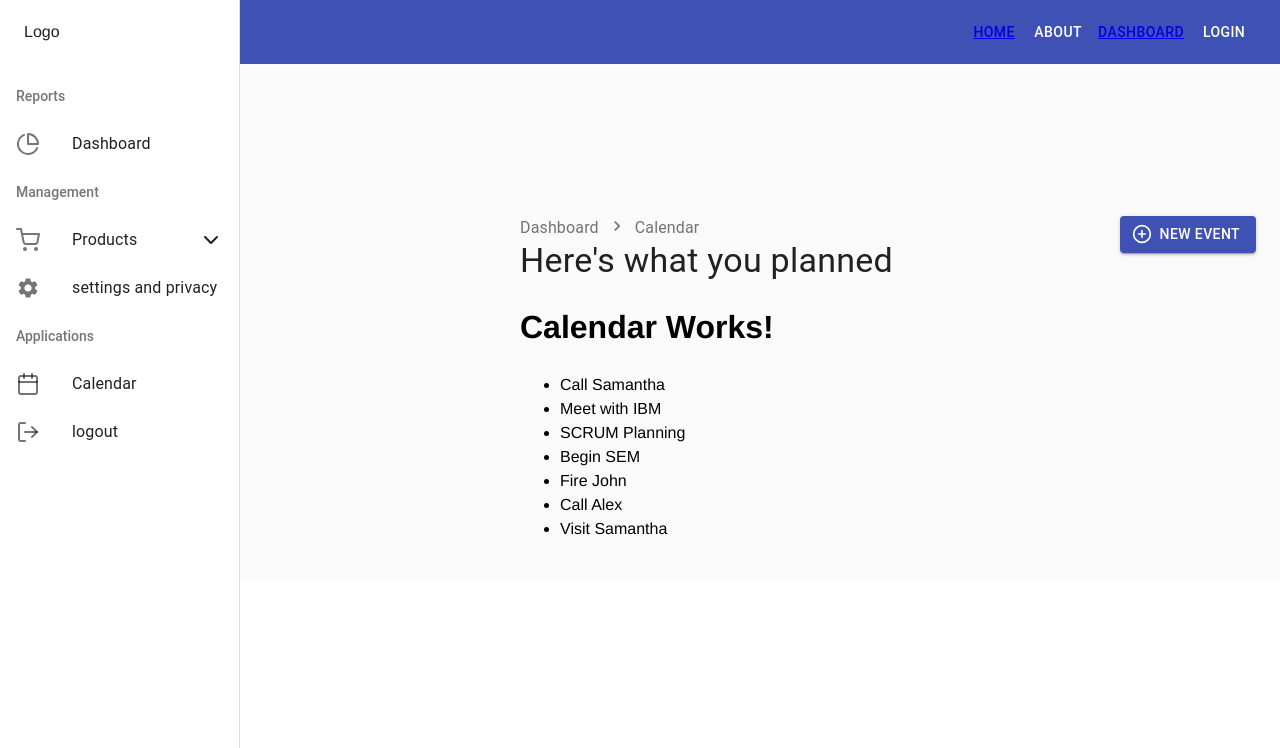
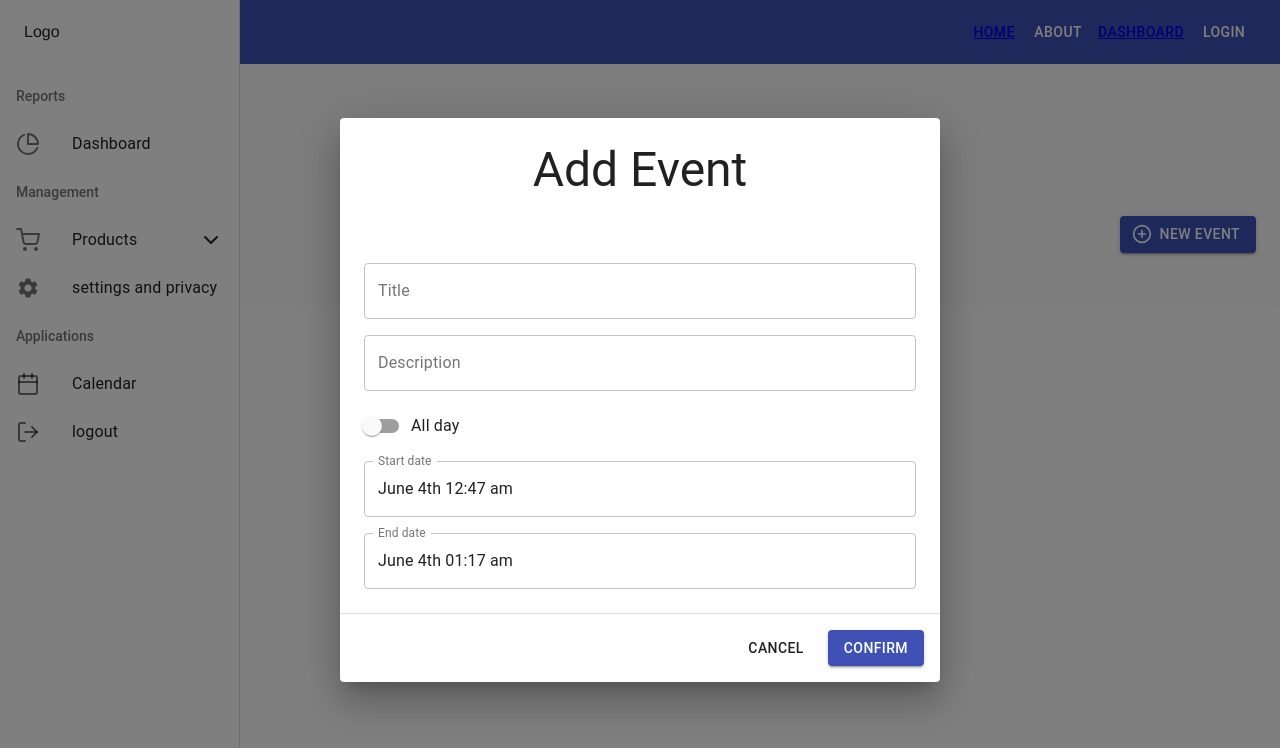
Before and after one commit to taiwo2/Enterprice-app, a React (Create React App) app: page /dashboard/calendar in a window 1280 px wide. Both pictures are taken after a click on the button "NEW EVENT". Shown: the top 748 px of the page. Built offline with nearby package versions, Linux system fonts and the light colour scheme; data requests are answered from the project's data file.

Commit message:
Add calendar Dialog

```diff
--- a/src/app/views/dashboard/CalendarView/AddEditEventForm.tsx
+++ b/src/app/views/dashboard/CalendarView/AddEditEventForm.tsx
@@ -217,7 +217,7 @@ emits a date, not an event. */}
             {/* // //FormHelperText - to show an error message */}
             {Boolean(touched.end && errors.end) && (
               <Box mt={2}>
-                <FormHelperText error>{errors.end}</FormHelperText>
+                {/* <FormHelperText error>{errors.end}</FormHelperText> */}
               </Box>
             )}
           </Box>
--- a/src/app/views/dashboard/CalendarView/index.tsx
+++ b/src/app/views/dashboard/CalendarView/index.tsx
@@ -1,9 +1,21 @@
 import React, { useEffect } from 'react';
-import { getEvents } from 'features/calendar/calendarSlice';
+import {
+  getEvents,
+  openModal,
+  closeModal,
+} from 'features/calendar/calendarSlice';
 import { useDispatch, useSelector } from 'react-redux';
 import { RootState } from 'store/reducers';
-import { Container, makeStyles } from '@material-ui/core';
+import {
+  Container,
+  makeStyles,
+  Dialog,
+  Paper,
+  useMediaQuery,
+} from '@material-ui/core';
 import Page from 'app/components/pages';
+import { EventType } from 'models/CalendarType';
+import AddEditEventForm from './AddEditEventForm';
 import Header from './Header';
 const CalendarView = () => {
   const dispatch = useDispatch();
@@ -11,28 +23,53 @@ const CalendarView = () => {
   const { events, loading, error, isModalOpen, selectedRange } = useSelector(
     (state: RootState) => state.calendar,
   );
+
+  const selectedEvent = useSelector(selectedEventSelector);
   // console.log(events,'taiwo')
   useEffect(() => {
     dispatch(getEvents());
   }, []);
-
+  const handleAddClick = (): void => {
+    dispatch(openModal());
+  };
+  const handleModalClose = (): void => {
+    dispatch(closeModal());
+  };
   return (
     <Page className={classes.root} title="Calendar">
       <Container maxWidth={false}>
-        <Header />
-        <h1>Calendar Works!</h1>
-        {loading && <h2>Loading... </h2>}
-        {error && <h2>Something happened </h2>}
-        <ul>
-          {events?.map(e => (
-            <li key={e.id}>{e.title} </li>
-          ))}
-        </ul>
+        <Header onAddClick={handleAddClick} />
+        <Dialog
+          maxWidth="sm"
+          fullWidth
+          onClose={handleModalClose}
+          open={isModalOpen}
+        >
+          {isModalOpen && (
+            <AddEditEventForm
+              event={selectedEvent}
+              range={selectedRange}
+              onAddComplete={handleModalClose}
+              onCancel={handleModalClose}
+              onDeleteComplete={handleModalClose}
+              onEditComplete={handleModalClose}
+            />
+          )}
+        </Dialog>
       </Container>
     </Page>
   );
 };
 export default CalendarView;
+
+const selectedEventSelector = (state: RootState): EventType | null => {
+  const { events, selectedEventId } = state.calendar;
+  if (selectedEventId) {
+    return events?.find(_event => _event.id === selectedEventId);
+  } else {
+    return null;
+  }
+};
 
 const useStyles = makeStyles(theme => ({
   root: {
```
